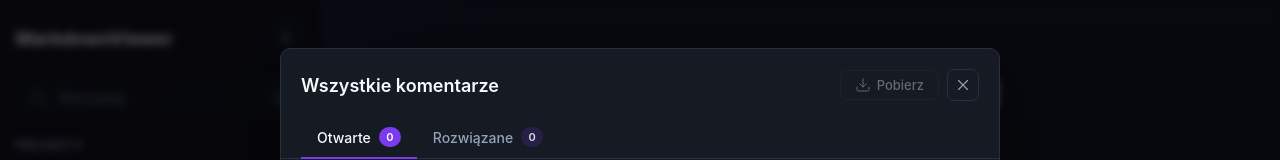
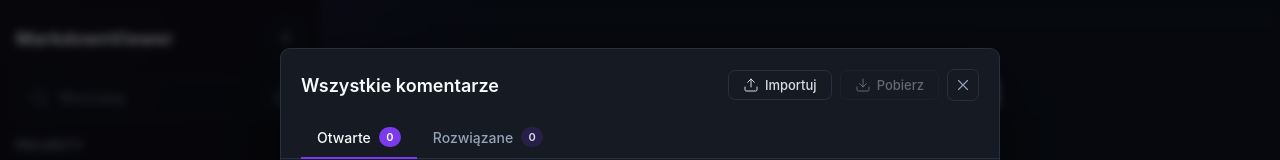
Before and after one commit to mrzewnicki/MarkdownViewer, a React (Vite) app: page /#/ in a window 1280 px wide. Both pictures are taken after a click on the button 283 px from the left and 98 px from the top of the page. Shown: the top 160 px of the page. Built offline with nearby package versions, Linux system fonts and the light colour scheme.

Commit message:
Comments fix

```diff
--- a/src/components/CommentsOverview.tsx
+++ b/src/components/CommentsOverview.tsx
@@ -1,7 +1,7 @@
-import { useCallback, useEffect, useMemo, useState, type KeyboardEvent } from 'react'
+import { useCallback, useEffect, useMemo, useRef, useState, type KeyboardEvent } from 'react'
 import { useNavigate } from 'react-router-dom'
 import { projects } from '../content-loader'
-import { deleteComment, loadComments, resolveComment, subscribeToComments } from '../lib/commentStore'
+import { deleteComment, importComments, loadComments, resolveComment, subscribeToComments } from '../lib/commentStore'
 import { toProjectRoute } from '../lib/paths'
 import type { Comment } from '../types'
 
@@ -119,6 +119,8 @@ function CommentRow({ comment, onNavigate }: CommentRowProps) {
 export function CommentsOverview({ open, onClose }: CommentsOverviewProps) {
   const [comments, setComments] = useState<Comment[]>(() => loadComments())
   const [tab, setTab] = useState<Tab>('open')
+  const [importStatus, setImportStatus] = useState<string | null>(null)
+  const fileInputRef = useRef<HTMLInputElement>(null)
   const navigate = useNavigate()
 
   const refreshComments = useCallback(() => setComments(loadComments()), [])
@@ -154,6 +156,40 @@ export function CommentsOverview({ open, onClose }: CommentsOverviewProps) {
     [onClose],
   )
 
+  const handleUploadClick = useCallback(() => {
+    setImportStatus(null)
+    fileInputRef.current?.click()
+  }, [])
+
+  const handleFileChange = useCallback(
+    (e: React.ChangeEvent<HTMLInputElement>) => {
+      const file = e.target.files?.[0]
+      if (!file) return
+
+      const reader = new FileReader()
+      reader.onload = (event) => {
+        try {
+          const parsed: unknown = JSON.parse(event.target?.result as string)
+          const incoming = Array.isArray(parsed) ? parsed : [parsed]
+          const { imported, skipped } = importComments(incoming)
+
+          if (imported === 0 && skipped === 0) {
+            setImportStatus('Nie znaleziono poprawnych komentarzy w pliku.')
+          } else if (imported === 0) {
+            setImportStatus(`Wszystkie komentarze już istnieją (pominięto ${skipped}).`)
+          } else {
+            setImportStatus(`Zaimportowano ${imported} komentarz${imported === 1 ? '' : imported < 5 ? 'e' : 'y'}${skipped > 0 ? `, pominięto ${skipped}` : ''}.`)
+          }
+        } catch {
+          setImportStatus('Błąd: nieprawidłowy plik JSON.')
+        }
+        e.target.value = ''
+      }
+      reader.readAsText(file)
+    },
+    [],
+  )
+
   if (!open) return null
 
   return (
@@ -177,6 +213,22 @@ export function CommentsOverview({ open, onClose }: CommentsOverviewProps) {
               <button
                 type="button"
                 className="co-download-btn"
+                onClick={handleUploadClick}
+                title="Importuj komentarze z pliku JSON"
+              >
+                <UploadIcon />
+                Importuj
+              </button>
+              <input
+                ref={fileInputRef}
+                type="file"
+                accept=".json,application/json"
+                style={{ display: 'none' }}
+                onChange={handleFileChange}
+              />
+              <button
+                type="button"
+                className="co-download-btn"
                 onClick={() => downloadComments(comments)}
                 title="Pobierz komentarze jako plik Markdown"
                 disabled={comments.length === 0}
@@ -189,6 +241,9 @@ export function CommentsOverview({ open, onClose }: CommentsOverviewProps) {
               </button>
             </div>
           </div>
+          {importStatus && (
+            <p className="co-import-status">{importStatus}</p>
+          )}
           <div className="co-tabs" role="tablist">
             <button
               role="tab"
@@ -228,6 +283,37 @@ export function CommentsOverview({ open, onClose }: CommentsOverviewProps) {
         </div>
       </div>
     </div>
+  )
+}
+
+function UploadIcon() {
+  return (
+    <svg width="16" height="16" viewBox="0 0 24 24" fill="none" xmlns="http://www.w3.org/2000/svg" aria-hidden>
+      <path
+        d="M21 15v4a2 2 0 0 1-2 2H5a2 2 0 0 1-2-2v-4"
+        stroke="currentColor"
+        strokeWidth="1.5"
+        strokeLinecap="round"
+        strokeLinejoin="round"
+      />
+      <polyline
+        points="17 8 12 3 7 8"
+        stroke="currentColor"
+        strokeWidth="1.5"
+        strokeLinecap="round"
+        strokeLinejoin="round"
+      />
+      <line
+        x1="12"
+        y1="3"
+        x2="12"
+        y2="15"
+        stroke="currentColor"
+        strokeWidth="1.5"
+        strokeLinecap="round"
+        strokeLinejoin="round"
+      />
+    </svg>
   )
 }
 
--- a/src/index.css
+++ b/src/index.css
@@ -1422,6 +1422,16 @@ button {
   padding: 16px 20px;
 }
 
+.co-import-status {
+  margin: 8px 0 0;
+  padding: 6px 10px;
+  border-radius: 6px;
+  font-size: 12.5px;
+  color: var(--text);
+  background: var(--accent-soft);
+  border: 1px solid rgba(124, 58, 237, 0.25);
+}
+
 .co-empty {
   color: var(--muted);
   line-height: 1.6;
--- a/src/lib/commentStore.ts
+++ b/src/lib/commentStore.ts
@@ -58,3 +58,17 @@ export function subscribeToComments(listener: () => void) {
   listeners.add(listener)
   return () => listeners.delete(listener)
 }
+
+export function importComments(incoming: unknown[]): { imported: number; skipped: number } {
+  const existing = loadComments()
+  const existingIds = new Set(existing.map((c) => c.id))
+
+  const valid = incoming.filter(isComment)
+  const fresh = valid.filter((c) => !existingIds.has(c.id))
+
+  if (fresh.length > 0) {
+    saveComments([...existing, ...fresh])
+  }
+
+  return { imported: fresh.length, skipped: valid.length - fresh.length }
+}
```
